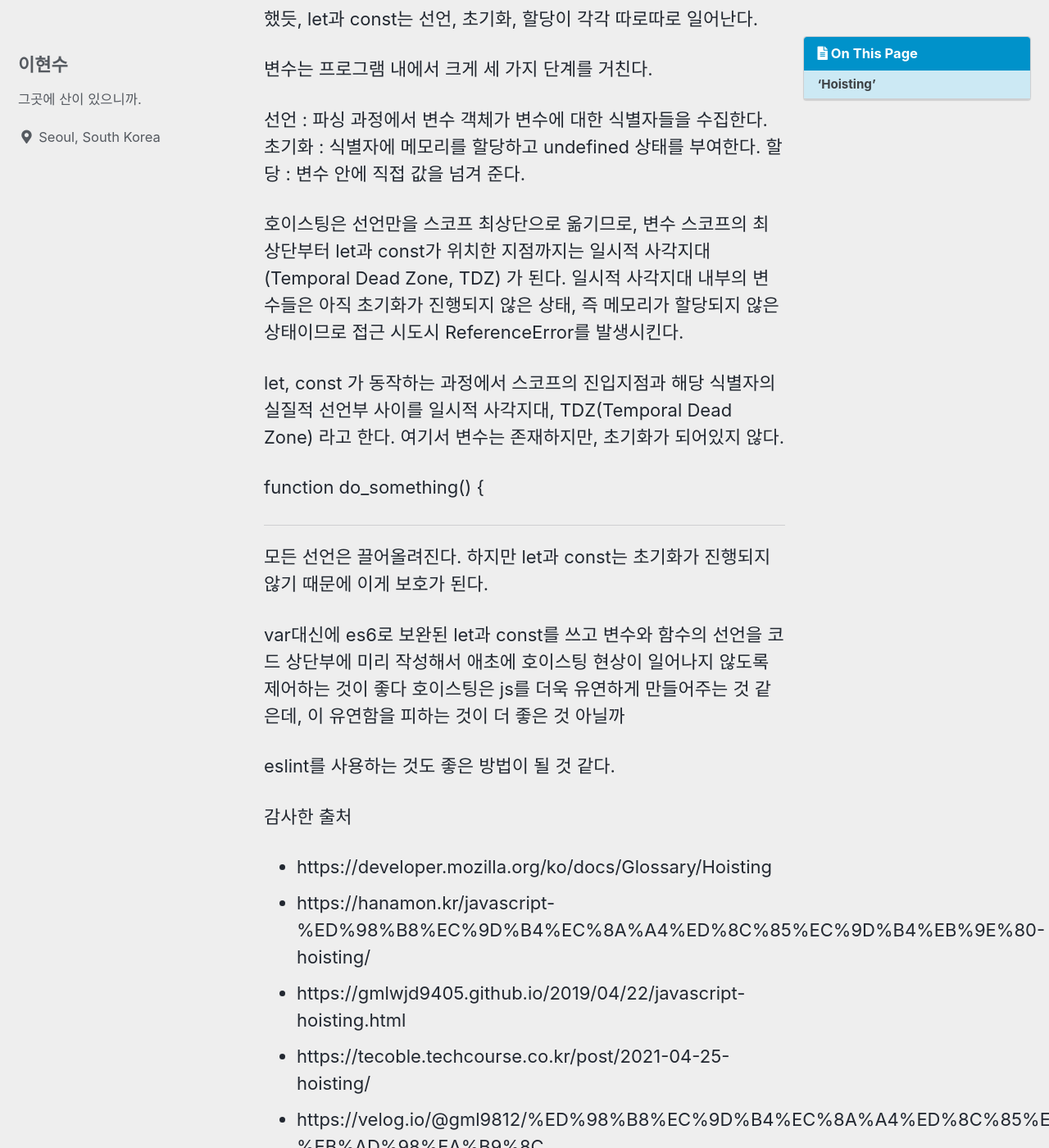
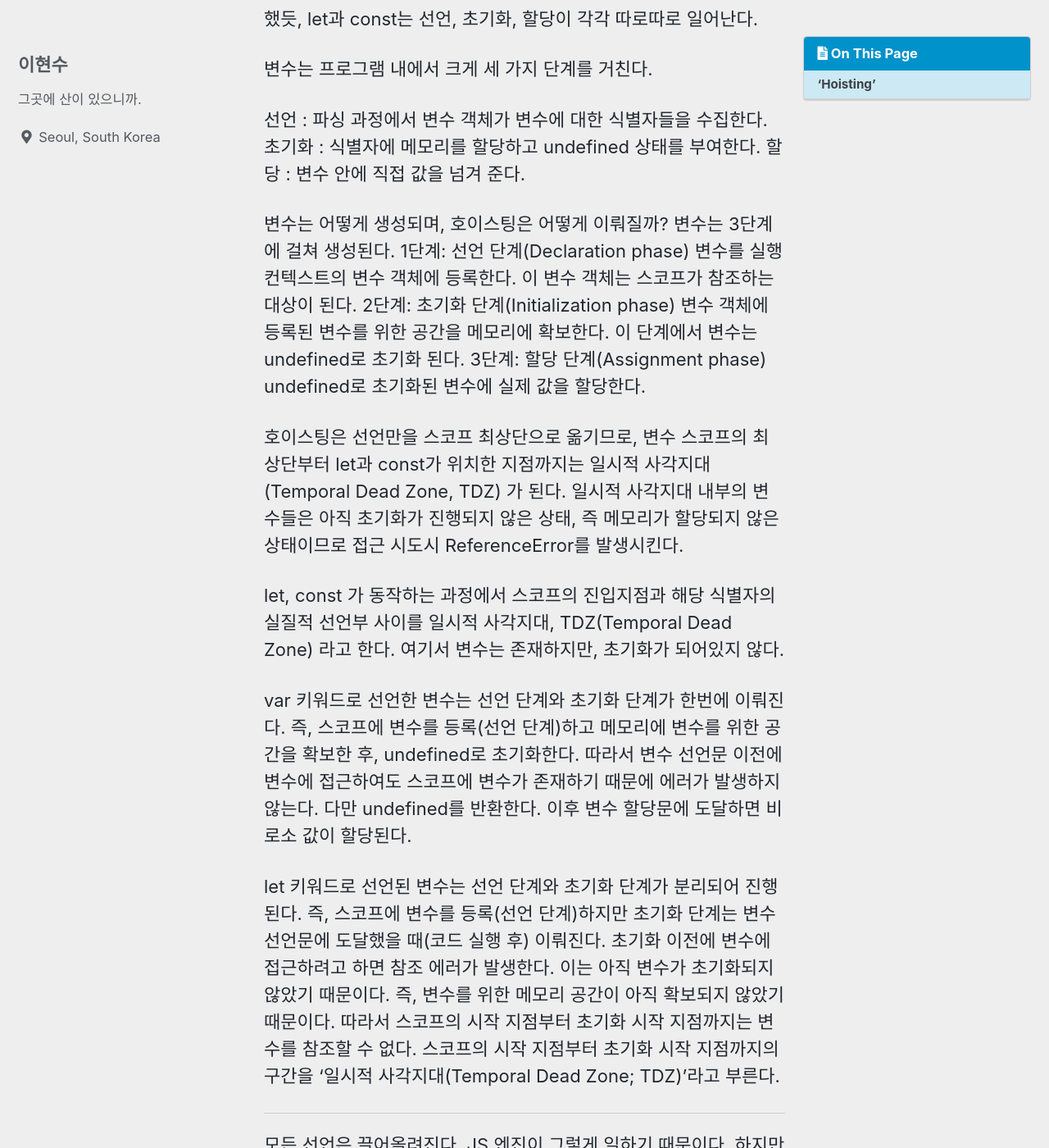
Before and after one commit to josiah-0208/josiah-0208.github.io, a Jekyll site: the page built from _posts/2023-01-10-Hoisting.md, in a window 1280 px wide and 1400 px high, scrolled down 2218 px. Shown: the whole window at 82% size. Built offline with Jekyll 4.4.1, drawn with Linux system fonts in a browser that asks for light colours; cached includes are drawn as plain includes; some of the changed text lies outside the part shown.

Commit message:
사이드바 카테고리 추가 중간

```diff
--- a/_config.yml
+++ b/_config.yml
@@ -20,7 +20,7 @@
 title_separator          : "|"
 subtitle                 : # site tagline that appears below site title in masthead
 name                     : "이요시야의 기록"
-description              : "그곳에 산이 있으니까."
+description              : "너무 애쓰지 않아야, 꾸준히 쓸 수 있으니까"
 url                      : # the base hostname & protocol for your site e.g. "https://mmistakes.github.io"
 baseurl                  : # the subpath of your site, e.g. "/blog"
 repository               : # GitHub username/repo-name e.g. "mmistakes/minimal-mistakes"
--- a/_includes/nav_list
+++ b/_includes/nav_list
@@ -16,7 +16,8 @@
         {% if nav.children != null %}
         <ul>
           {% for child in nav.children %}
-            <li><a href="{{ child.url | relative_url }}"{% if child.url == page.url %} class="active"{% endif %}>{{ child.title }}</a></li>
+          {% assign category = site.categories[child.category] | where_exp: "item", "item.hidden != true" %}
+            <li><a href="{{ child.url | relative_url }}"{% if child.url == page.url %} class="active"{% endif %}>{{ child.title }} ({{ category.size }})</a></li>
           {% endfor %}
         </ul>
         {% endif %}
--- a/_posts/2023-01-10-Hoisting.md
+++ b/_posts/2023-01-10-Hoisting.md
@@ -61,16 +63,29 @@
 초기화 : 식별자에 메모리를 할당하고 undefined 상태를 부여한다.
 할당 : 변수 안에 직접 값을 넘겨 준다.
 
+변수는 어떻게 생성되며, 호이스팅은 어떻게 이뤄질까?
+변수는 3단계에 걸쳐 생성된다.
+1단계: 선언 단계(Declaration phase)
+변수를 실행 컨텍스트의 변수 객체에 등록한다.
+이 변수 객체는 스코프가 참조하는 대상이 된다.
+2단계: 초기화 단계(Initialization phase)
+변수 객체에 등록된 변수를 위한 공간을 메모리에 확보한다.
+이 단계에서 변수는 undefined로 초기화 된다.
+3단계: 할당 단계(Assignment phase)
+undefined로 초기화된 변수에 실제 값을 할당한다.
+
 
 호이스팅은 선언만을 스코프 최상단으로 옮기므로, 변수 스코프의 최상단부터 let과 const가 위치한 지점까지는 일시적 사각지대 (Temporal Dead Zone, TDZ) 가 된다. 일시적 사각지대 내부의 변수들은 아직 초기화가 진행되지 않은 상태, 즉 메모리가 할당되지 않은 상태이므로 접근 시도시 ReferenceError를 발생시킨다.
 
 let, const 가 동작하는 과정에서 스코프의 진입지점과 해당 식별자의 실질적 선언부 사이를 일시적 사각지대, TDZ(Temporal Dead Zone) 라고 한다. 여기서 변수는 존재하지만, 초기화가 되어있지 않다.
 
-function do_something() {
+var 키워드로 선언한 변수는 선언 단계와 초기화 단계가 한번에 이뤄진다. 즉, 스코프에 변수를 등록(선언 단계)하고 메모리에 변수를 위한 공간을 확보한 후, undefined로 초기화한다. 따라서 변수 선언문 이전에 변수에 접근하여도 스코프에 변수가 존재하기 때문에 에러가 발생하지 않는다. 다만 undefined를 반환한다. 이후 변수 할당문에 도달하면 비로소 값이 할당된다.
+
+let 키워드로 선언된 변수는 선언 단계와 초기화 단계가 분리되어 진행된다. 즉, 스코프에 변수를 등록(선언 단계)하지만 초기화 단계는 변수 선언문에 도달했을 때(코드 실행 후) 이뤄진다. 초기화 이전에 변수에 접근하려고 하면 참조 에러가 발생한다. 이는 아직 변수가 초기화되지 않았기 때문이다. 즉, 변수를 위한 메모리 공간이 아직 확보되지 않았기 때문이다. 따라서 스코프의 시작 지점부터 초기화 시작 지점까지는 변수를 참조할 수 없다. 스코프의 시작 지점부터 초기화 시작 지점까지의 구간을 ‘일시적 사각지대(Temporal Dead Zone; TDZ)’라고 부른다.
 
 ------------------------------
 
-모든 선언은 끌어올려진다.
+모든 선언은 끌어올려진다. JS 엔진이 그렇게 일하기 때문이다.
 하지만 let과 const는 초기화가 진행되지 않기 때문에
 이게 보호가 된다.
 
```
Also changed, not shown: other parts of _posts/2023-01-10-Hoisting.md (+2 -0 lines), _data/navigation.yml (+10 -2 lines), _posts/2023-01-09-DOM.md (+2 -0 lines), _posts/2023-01-10-Scope.md (+2 -0 lines), docs/_data/navigation.yml (+11 -0 lines).
